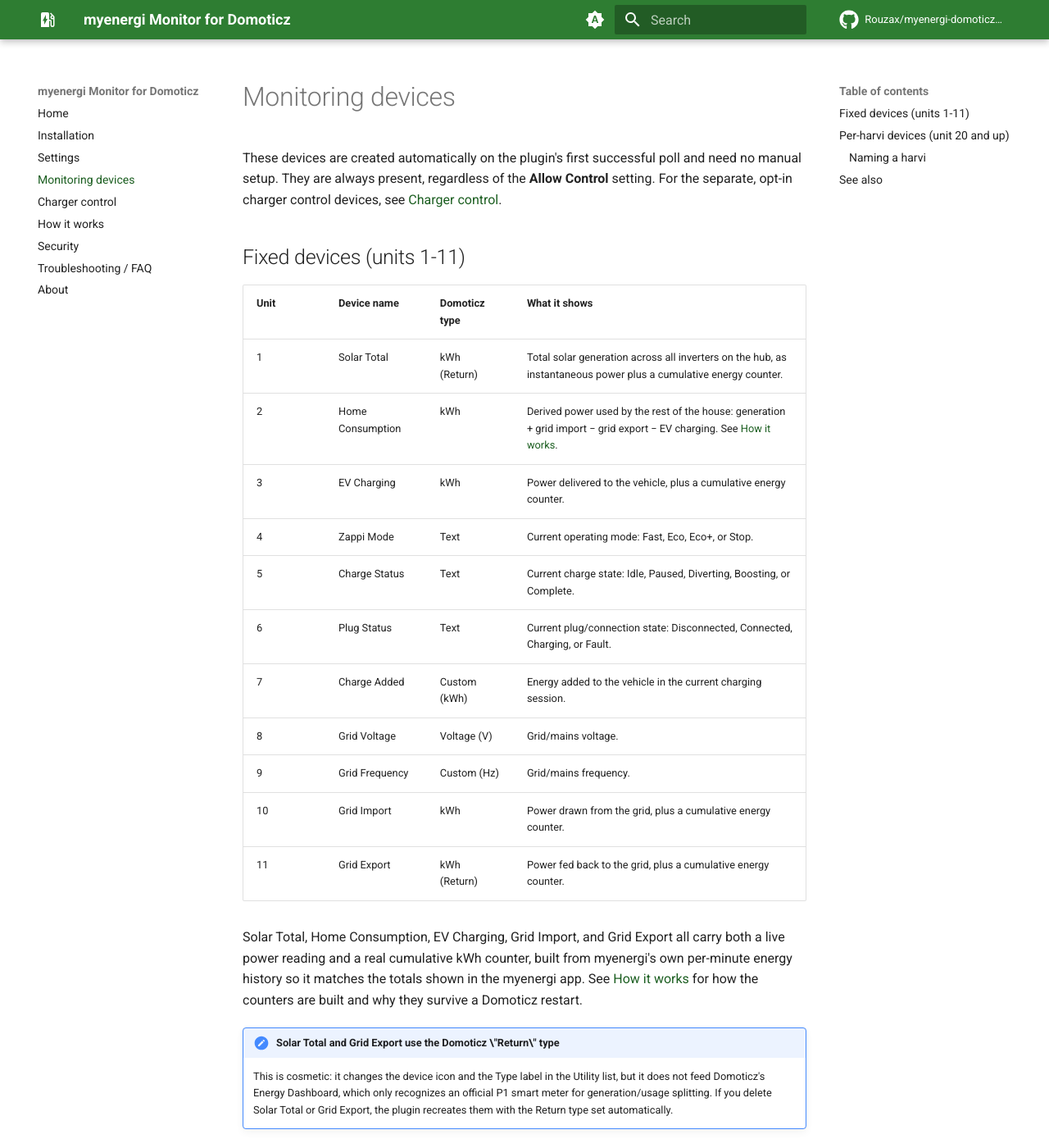
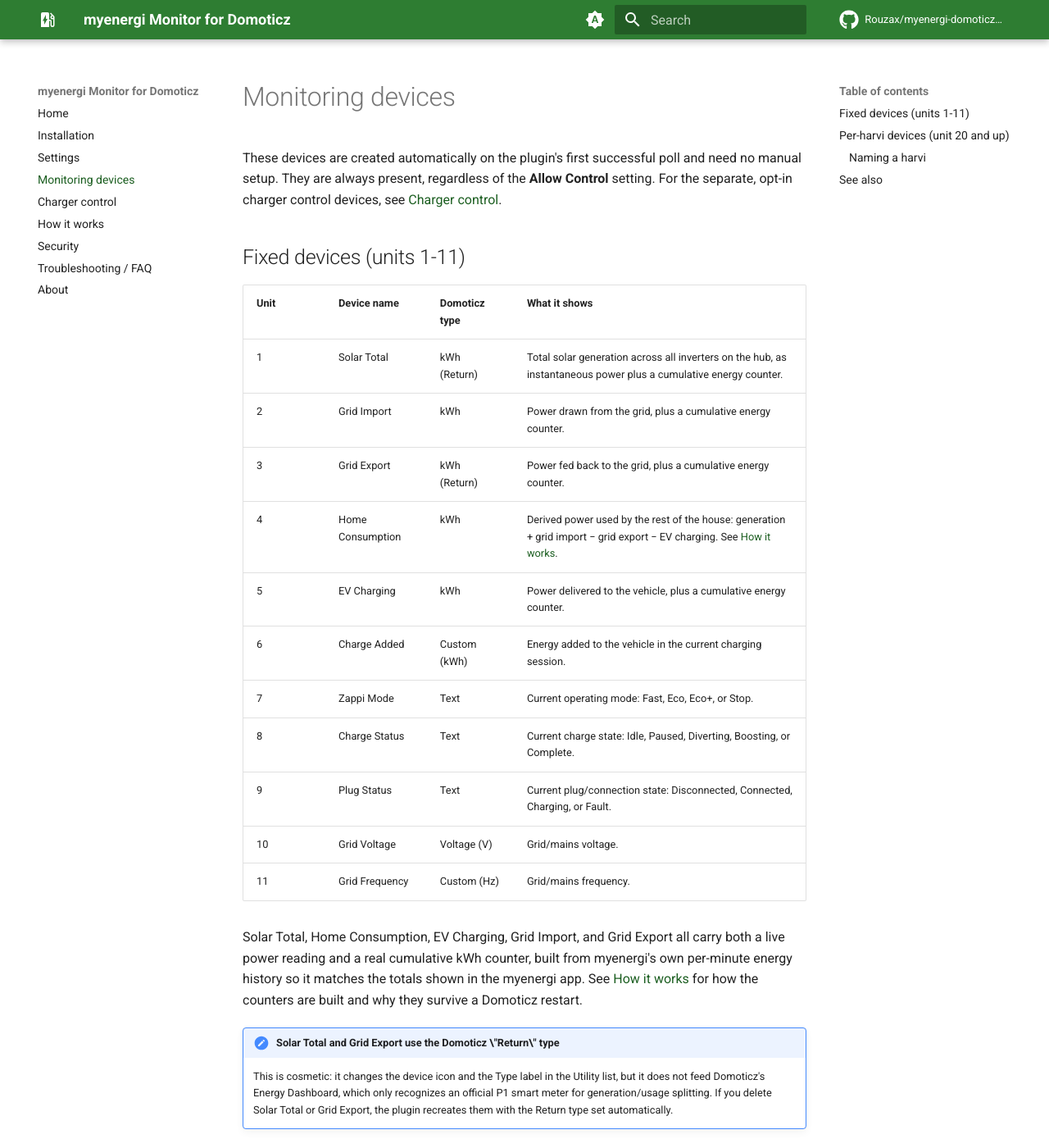
Before and after one commit to Rouzax/myenergi-domoticz-plugin, an MkDocs documentation site: the page built from docs/devices.md, in a window 1280 px wide and 1400 px high. Shown: the whole window at 82% size. Built offline with MkDocs 1.6.1 and Material for MkDocs 9.7.7, drawn with Linux system fonts in a browser that asks for light colours; comment, search, counter and statistics services are not loaded.

Commit message:
feat!: reorder monitoring device units into a logical layout
Group the kWh meters first (1 Solar, 2 Grid Import, 3 Grid Export, 4 Home,
5 EV), then Charge Added (6), status texts (7 Zappi Mode, 8 Charge Status,
9 Plug), then grid Voltage (10)/Frequency (11). Control (12-18) and harvi
(20+) unchanged. Breaking device-layout change; done before adoption, no
migration (fresh installs get the new layout).

Also: clarify security.md that Domoticz masks/strips the API key from the UI
and API (recent versions); the cleartext exposure is the database file itself.

```diff
--- a/docs/devices.md
+++ b/docs/devices.md
@@ -9,16 +9,16 @@
 | Unit | Device name | Domoticz type | What it shows |
 |---|---|---|---|
 | 1 | Solar Total | kWh (Return) | Total solar generation across all inverters on the hub, as instantaneous power plus a cumulative energy counter. |
-| 2 | Home Consumption | kWh | Derived power used by the rest of the house: generation + grid import − grid export − EV charging. See [How it works](internals.md). |
-| 3 | EV Charging | kWh | Power delivered to the vehicle, plus a cumulative energy counter. |
-| 4 | Zappi Mode | Text | Current operating mode: Fast, Eco, Eco+, or Stop. |
-| 5 | Charge Status | Text | Current charge state: Idle, Paused, Diverting, Boosting, or Complete. |
-| 6 | Plug Status | Text | Current plug/connection state: Disconnected, Connected, Charging, or Fault. |
-| 7 | Charge Added | Custom (kWh) | Energy added to the vehicle in the current charging session. |
-| 8 | Grid Voltage | Voltage (V) | Grid/mains voltage. |
-| 9 | Grid Frequency | Custom (Hz) | Grid/mains frequency. |
-| 10 | Grid Import | kWh | Power drawn from the grid, plus a cumulative energy counter. |
-| 11 | Grid Export | kWh (Return) | Power fed back to the grid, plus a cumulative energy counter. |
+| 2 | Grid Import | kWh | Power drawn from the grid, plus a cumulative energy counter. |
+| 3 | Grid Export | kWh (Return) | Power fed back to the grid, plus a cumulative energy counter. |
+| 4 | Home Consumption | kWh | Derived power used by the rest of the house: generation + grid import − grid export − EV charging. See [How it works](internals.md). |
+| 5 | EV Charging | kWh | Power delivered to the vehicle, plus a cumulative energy counter. |
+| 6 | Charge Added | Custom (kWh) | Energy added to the vehicle in the current charging session. |
+| 7 | Zappi Mode | Text | Current operating mode: Fast, Eco, Eco+, or Stop. |
+| 8 | Charge Status | Text | Current charge state: Idle, Paused, Diverting, Boosting, or Complete. |
+| 9 | Plug Status | Text | Current plug/connection state: Disconnected, Connected, Charging, or Fault. |
+| 10 | Grid Voltage | Voltage (V) | Grid/mains voltage. |
+| 11 | Grid Frequency | Custom (Hz) | Grid/mains frequency. |
 
 Solar Total, Home Consumption, EV Charging, Grid Import, and Grid Export all carry both a live
 power reading and a real cumulative kWh counter, built from myenergi's own per-minute energy
--- a/plugin.py
+++ b/plugin.py
@@ -94,7 +94,7 @@
     control.UNIT_LOCK_STATE,
 )
 
-UNIT_MODE_TEXT = 4  # Zappi Mode read-only text; hidden once while control is enabled.
+UNIT_MODE_TEXT = 7  # Zappi Mode read-only text; hidden once while control is enabled.
 
 # Debug Level -> Domoticz.Debugging() bitmask. 2 = Python-only (this plugin's own
 # Domoticz.Debug lines); 1 = All (adds framework internals). 0 = off.
```
Also changed, not shown: docs/control.md (+1 -1 lines), docs/security.md (+7 -2 lines), planner.py (+10 -10 lines), 5 other files.
